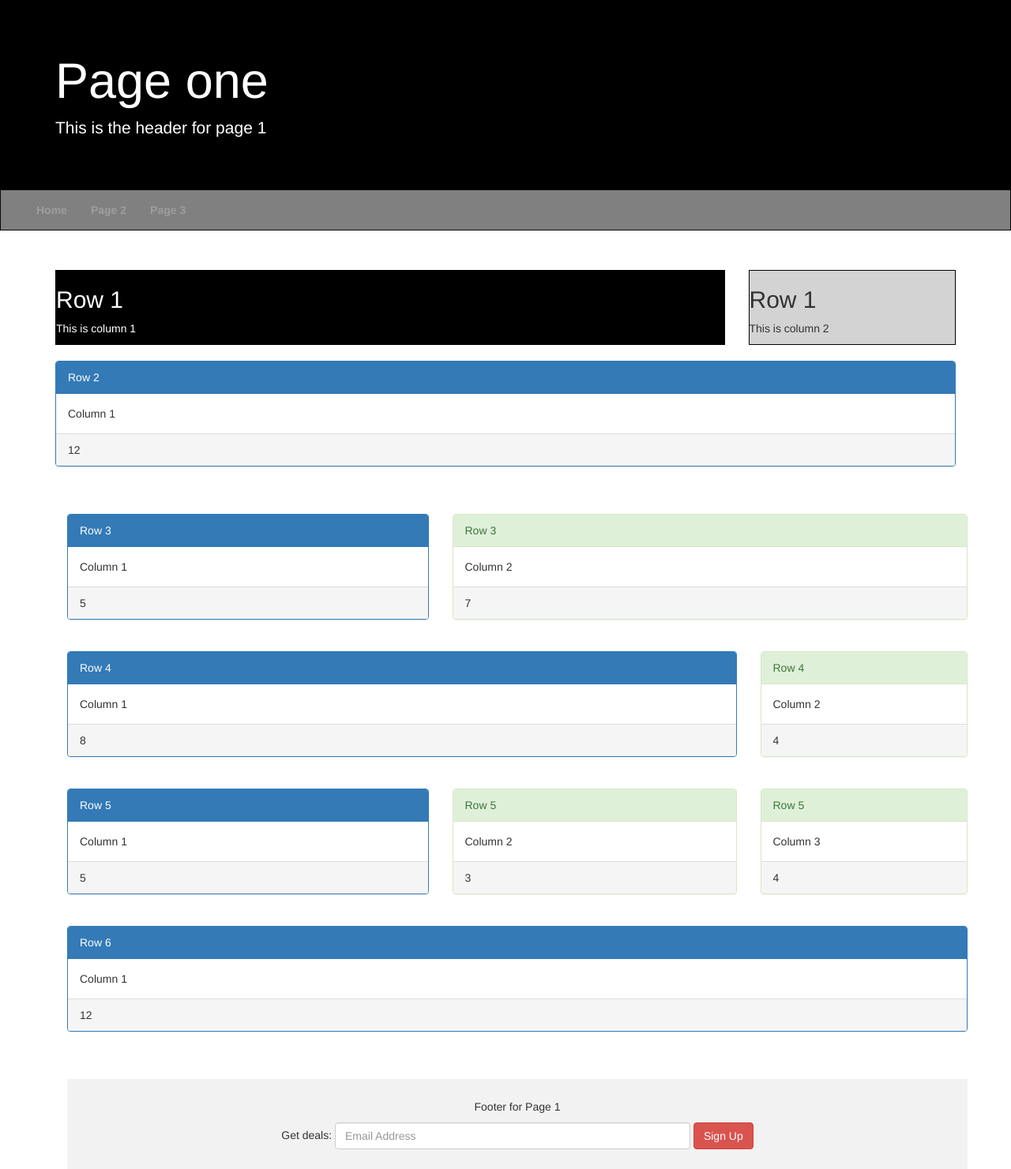
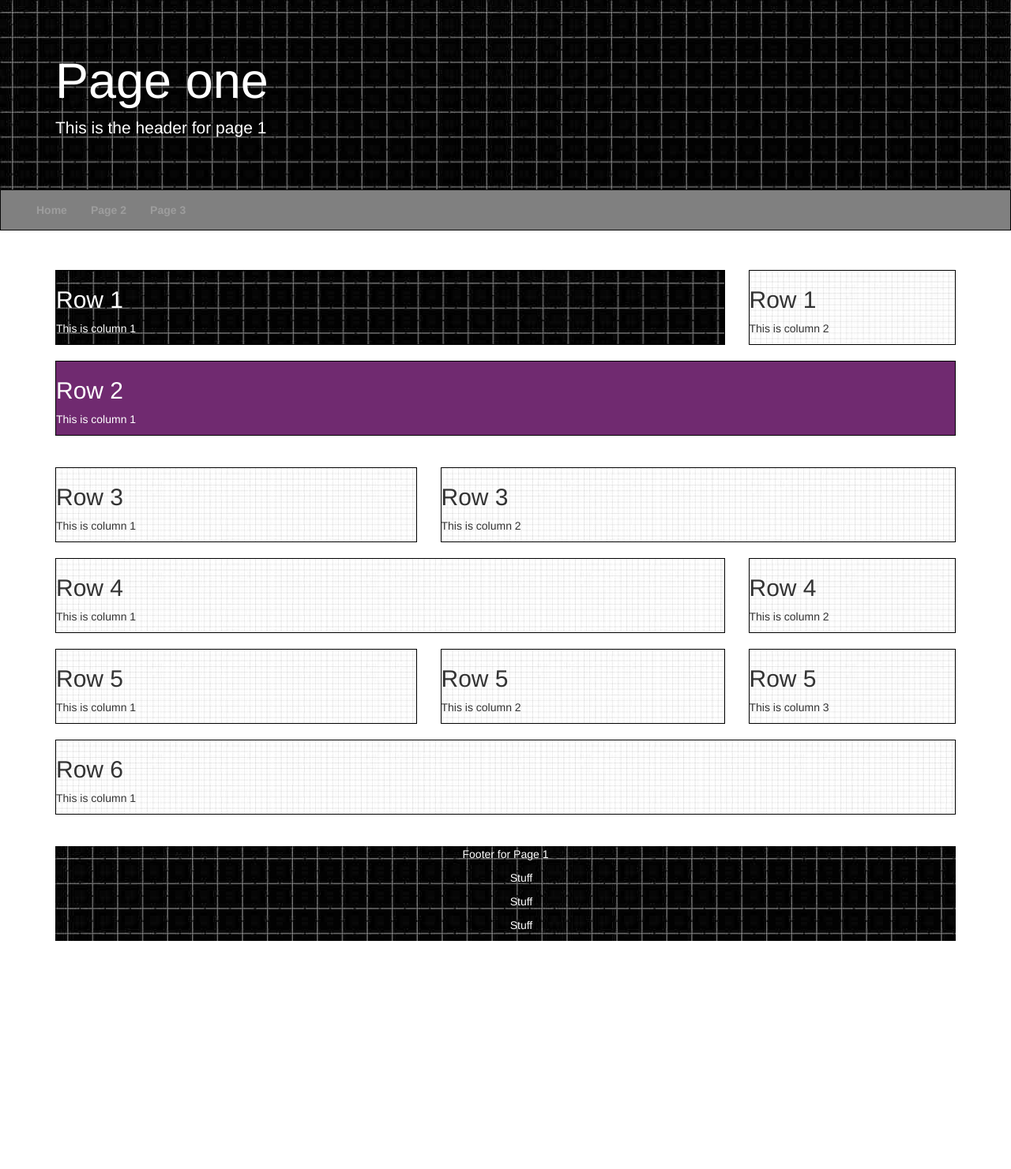
Before and after one commit to SpicyTaterTot00/IndividualAssignment, a Flask app: page / in a window 1280 px wide. Shown: the whole page at 79% size. After the commit the page ends 1192 px from the top, so only its background shows below. Run offline with Flask 2, Linux system fonts and the light colour scheme; some libraries are stand-ins or nearby versions.

Commit message:
images added

```diff
--- a/templates/page1.html
+++ b/templates/page1.html
@@ -25,6 +25,7 @@
 
     /* Remove the jumbotron's default bottom margin */
      .jumbotron {
+      background-image: url('static/images/blackgrid.jpeg');
       background-color: black;
       color: white;
       margin-bottom: 0;
@@ -35,10 +36,20 @@
         border: 1px solid black;
         grid-template-rows: 100px 300px;
         text-align: left;
+        background-image: url('static/images/grid.jpeg');
     }
 
     .reverse{
         background-color: black;
+        border: 1px solid black;
+        grid-template-rows: 100px 300px;
+        text-align: left;
+        color: white;
+        background-image: url('static/images/blackgrid.jpeg');
+    }
+
+    .purple{
+      background-color: rgb(112, 42, 112);
         border: 1px solid black;
         grid-template-rows: 100px 300px;
         text-align: left;
@@ -48,8 +59,8 @@
 
     /* Add a gray background color and some padding to the footer */
     footer {
-      background-color: #f2f2f2;
-      padding: 25px;
+      background-image: url('static/images/blackgrid.jpeg');
+      color:white;
     }
   </style>
 </head>
@@ -101,28 +112,26 @@
 <div class="container">
   <div class="row">
     <div class="col-sm-12">
-      <div class="panel panel-primary">
-        <div class="panel-heading">Row 2</div>
-        <div class="panel-body">Column 1</div>
-        <div class="panel-footer">12</div>
+      <div class = "purple">
+        <h2>Row 2</h2>
+        <p>This is column 1</p>
       </div>
     </div>
+  </div>
 </div><br><br>
 
 <div class="container">
     <div class="row">
       <div class="col-sm-5">
-        <div class="panel panel-primary">
-          <div class="panel-heading">Row 3</div>
-          <div class="panel-body">Column 1</div>
-          <div class="panel-footer">5</div>
+        <div class = "standard">
+          <h2>Row 3</h2>
+          <p>This is column 1</p>
         </div>
       </div>
       <div class="col-sm-7">
-        <div class="panel panel-success">
-          <div class="panel-heading">Row 3</div>
-          <div class="panel-body">Column 2</div>
-          <div class="panel-footer">7</div>
+        <div class = "standard">
+          <h2>Row 3</h2>
+          <p>This is column 2</p>
         </div>
       </div>
     </div>
@@ -131,17 +140,15 @@
   <div class="container">
     <div class="row">
       <div class="col-sm-9">
-        <div class="panel panel-primary">
-          <div class="panel-heading">Row 4</div>
-          <div class="panel-body">Column 1</div>
-          <div class="panel-footer">8</div>
+        <div class = "standard">
+          <h2>Row 4</h2>
+          <p>This is column 1</p>
         </div>
       </div>
       <div class="col-sm-3">
-        <div class="panel panel-success">
-          <div class="panel-heading">Row 4</div>
-          <div class="panel-body">Column 2</div>
-          <div class="panel-footer">4</div>
+        <div class = "standard">
+          <h2>Row 4</h2>
+          <p>This is column 2</p>
         </div>
       </div>
     </div>
@@ -150,24 +157,21 @@
   <div class="container">
     <div class="row">
       <div class="col-sm-5">
-        <div class="panel panel-primary">
-          <div class="panel-heading">Row 5</div>
-          <div class="panel-body">Column 1</div>
-          <div class="panel-footer">5</div>
+        <div class = "standard">
+          <h2>Row 5</h2>
+          <p>This is column 1</p>
         </div>
       </div>
       <div class="col-sm-4">
-        <div class="panel panel-success">
-          <div class="panel-heading">Row 5</div>
-          <div class="panel-body">Column 2</div>
-          <div class="panel-footer">3</div>
+        <div class = "standard">
+          <h2>Row 5</h2>
+          <p>This is column 2</p>
         </div>
       </div>
       <div class="col-sm-3">
-        <div class="panel panel-success">
-          <div class="panel-heading">Row 5</div>
-          <div class="panel-body">Column 3</div>
-          <div class="panel-footer">4</div>
+        <div class = "standard">
+          <h2>Row 5</h2>
+          <p>This is column 3</p>
         </div>
       </div>
     </div>
@@ -176,20 +180,18 @@
   <div class="container">
     <div class="row">
       <div class="col-sm-12">
-        <div class="panel panel-primary">
-          <div class="panel-heading">Row 6</div>
-          <div class="panel-body">Column 1</div>
-          <div class="panel-footer">12</div>
+        <div class = "standard">
+          <h2>Row 6</h2>
+          <p>This is column 1</p>
         </div>
       </div>
   </div><br><br>
 
 <footer class="container-fluid text-center">
   <p>Footer for Page 1</p>
-  <form class="form-inline">Get deals:
-    <input type="email" class="form-control" size="50" placeholder="Email Address">
-    <button type="button" class="btn btn-danger">Sign Up</button>
-  </form>
+  <ul>Stuff</ul>
+  <ul>Stuff</ul>
+  <ul>Stuff</ul>
 </footer>
 
 </body>
```
Also changed, not shown: templates/page3.html (+5 -20 lines), templates/template.html (deleted, +0 -49 lines), static/images/blackgrid.jpeg (added), static/images/grid.jpeg (added).
